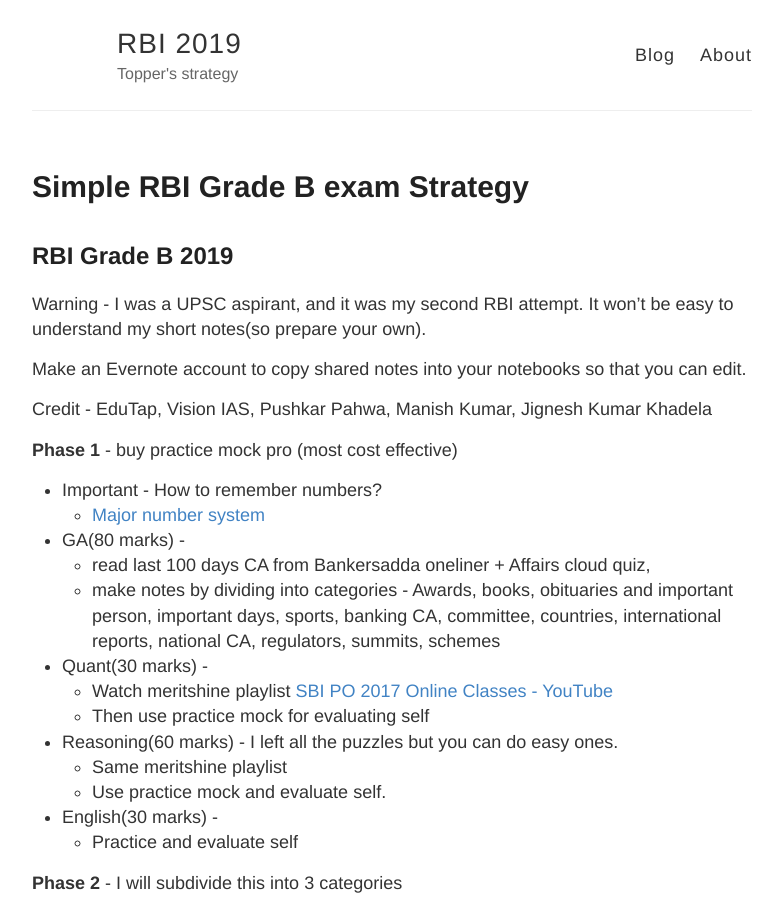
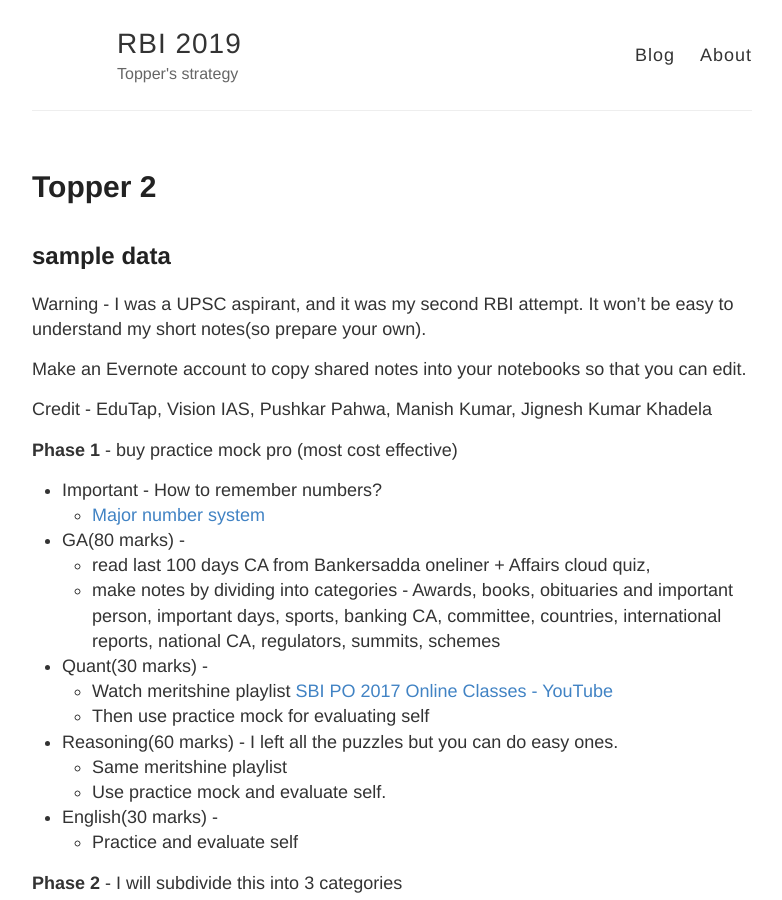
Before and after one commit to anilmodi2011/Blog, a Jekyll site: the page built from _posts/2020-10-24-hello2.md, in a window 1280 px wide and 900 px high. Shown: the whole window, without its empty margins (248-1030 px from the left). Built offline with Jekyll 4.4.1, drawn with Linux system fonts in a browser that asks for light colours.

Commit message:
Update 2020-10-24-hello2.md

```diff
--- a/_posts/2020-10-24-hello2.md
+++ b/_posts/2020-10-24-hello2.md
@@ -1,8 +1,8 @@
 ---
 layout: post
-title: Simple RBI Grade B exam Strategy
+title: Topper 2
 ---
-## RBI Grade B 2019
+## sample data
 
 Warning -  I was a UPSC aspirant, and it was my second RBI attempt. It won't be easy to understand my short notes(so prepare your own).
 
```
